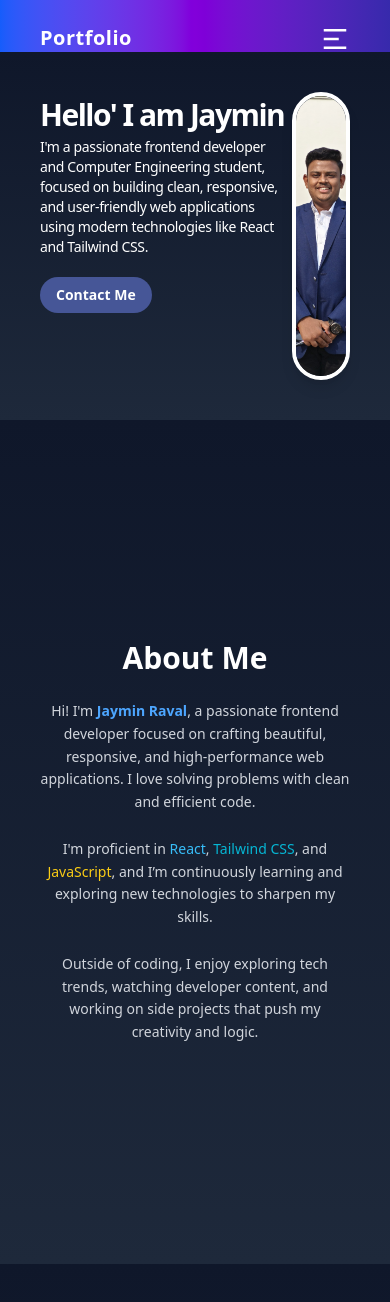
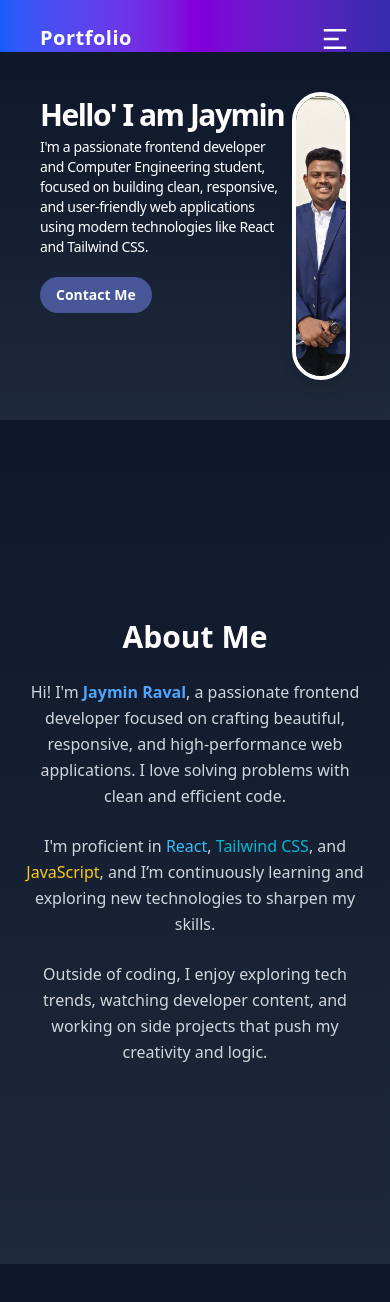
Before and after one commit to Jayminraval2908/My_Portfolio, a React (Vite) app: page / in a window 390 px wide. Shown: the top 1302 px of the page. Built offline with nearby package versions, Linux system fonts and the light colour scheme.

Commit message:
Update About.jsx

```diff
--- a/src/components/About.jsx
+++ b/src/components/About.jsx
@@ -4,20 +4,20 @@ function About() {
   return (
     <section
       id="About"
-      className="h-screen flex items-center justify-center 		bg-gradient-to-b from-[#0f172a] to-[#1e293b] text-white px-10 md:px-20"
+      className="min-h-screen flex items-center justify-center bg-gradient-to-b from-[#0f172a] to-[#1e293b] text-white px-6 sm:px-10 md:px-20 py-16"
     >
       <div className="max-w-4xl text-center">
-        <h2 className="text-3xl md:text-4xl font-bold mb-6">About Me</h2>
+        <h2 className="text-3xl sm:text-4xl font-bold mb-6">About Me</h2>
 
-        <p className="text-sm md:text-lg text-gray-300 leading-relaxed">
+        <p className="text-base sm:text-lg text-gray-300 leading-relaxed">
           Hi! I'm <span className="text-[#4da6ff] font-semibold">Jaymin Raval</span>, a passionate frontend developer focused on crafting beautiful, responsive, and high-performance web applications. I love solving problems with clean and efficient code.
         </p>
 
-        <p className="text-sm md:text-lg text-gray-300 leading-relaxed mt-6">
+        <p className="text-base sm:text-lg text-gray-300 leading-relaxed mt-6">
           I'm proficient in <span className="font-medium text-[#38bdf8]">React</span>, <span className="font-medium text-[#06b6d4]">Tailwind CSS</span>, and <span className="font-medium text-[#facc15]">JavaScript</span>, and I’m continuously learning and exploring new technologies to sharpen my skills.
         </p>
 
-        <p className="text-sm md:text-lg text-gray-300 leading-relaxed mt-6">
+        <p className="text-base sm:text-lg text-gray-300 leading-relaxed mt-6">
           Outside of coding, I enjoy exploring tech trends, watching developer content, and working on side projects that push my creativity and logic.
         </p>
       </div>
```
